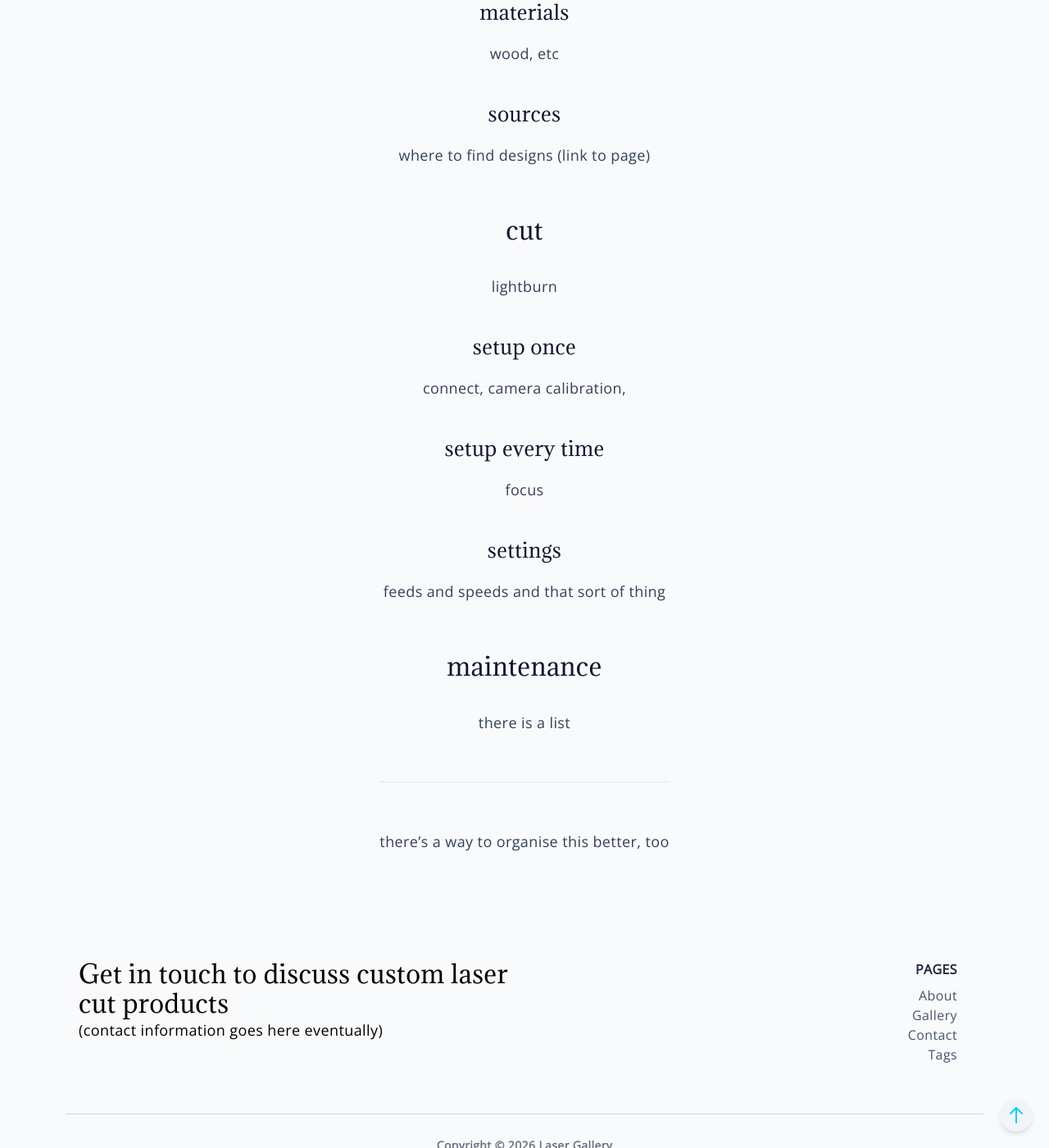
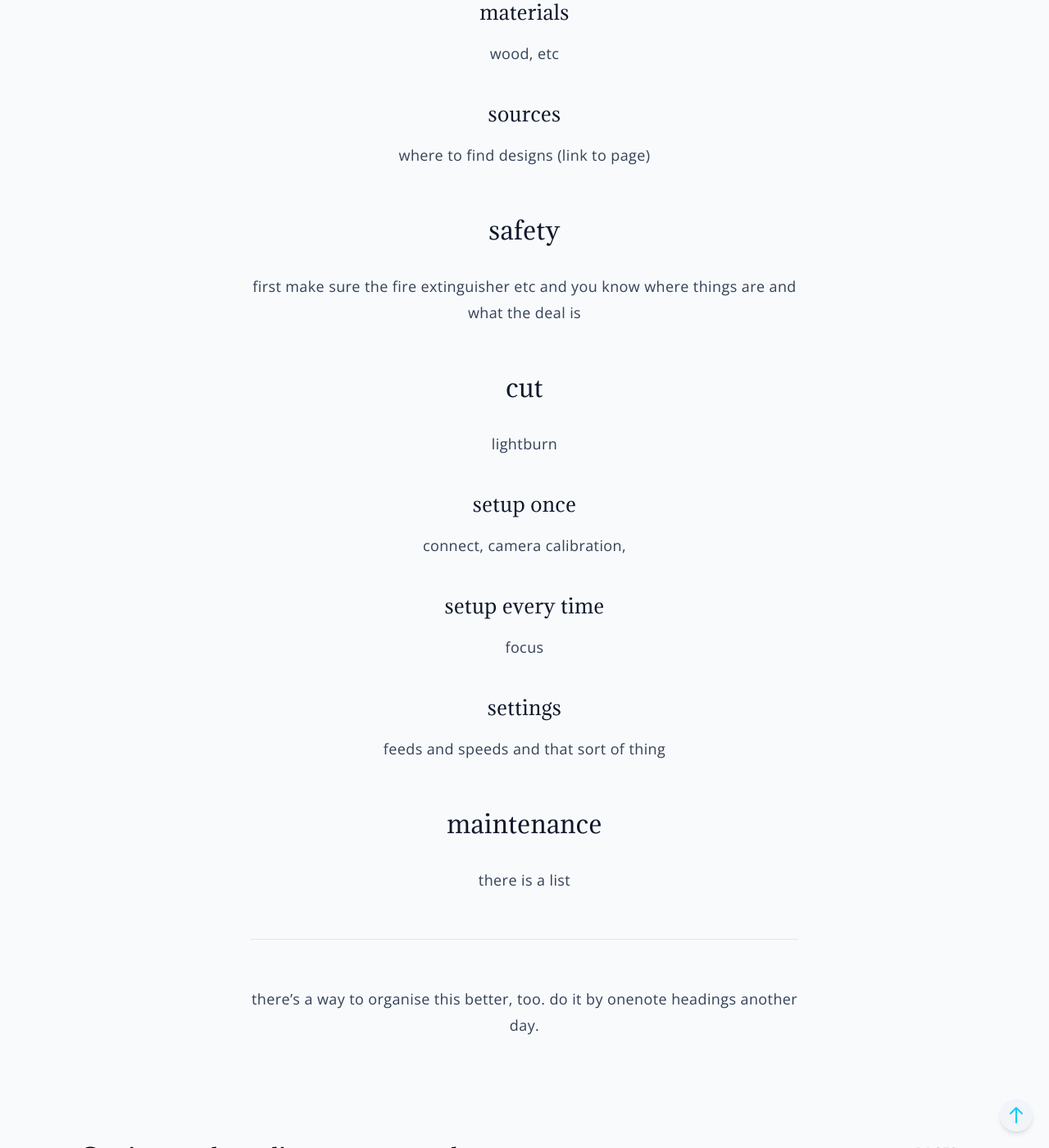
Before and after one commit to paper-engineer/laser-gallery, a Jekyll site: the page built from docs/_pages/instructions.md, in a window 1280 px wide and 1400 px high, scrolled down 251 px. Shown: the whole window at 82% size. Built offline with Jekyll 4.4.1, drawn with Linux system fonts in a browser that asks for light colours.

Commit message:
Update instructions.md

```diff
--- a/docs/_pages/instructions.md
+++ b/docs/_pages/instructions.md
@@ -14,6 +14,10 @@ wood, etc
 ### sources
 
 where to find designs (link to page)
+
+## safety
+
+first make sure the fire extinguisher etc and you know where things are and what the deal is
 
 ## cut
 
@@ -36,4 +40,4 @@ feeds and speeds and that sort of thing
 there is a list
 
 ---
-there's a way to organise this better, too
+there's a way to organise this better, too. do it by onenote headings another day.
```
